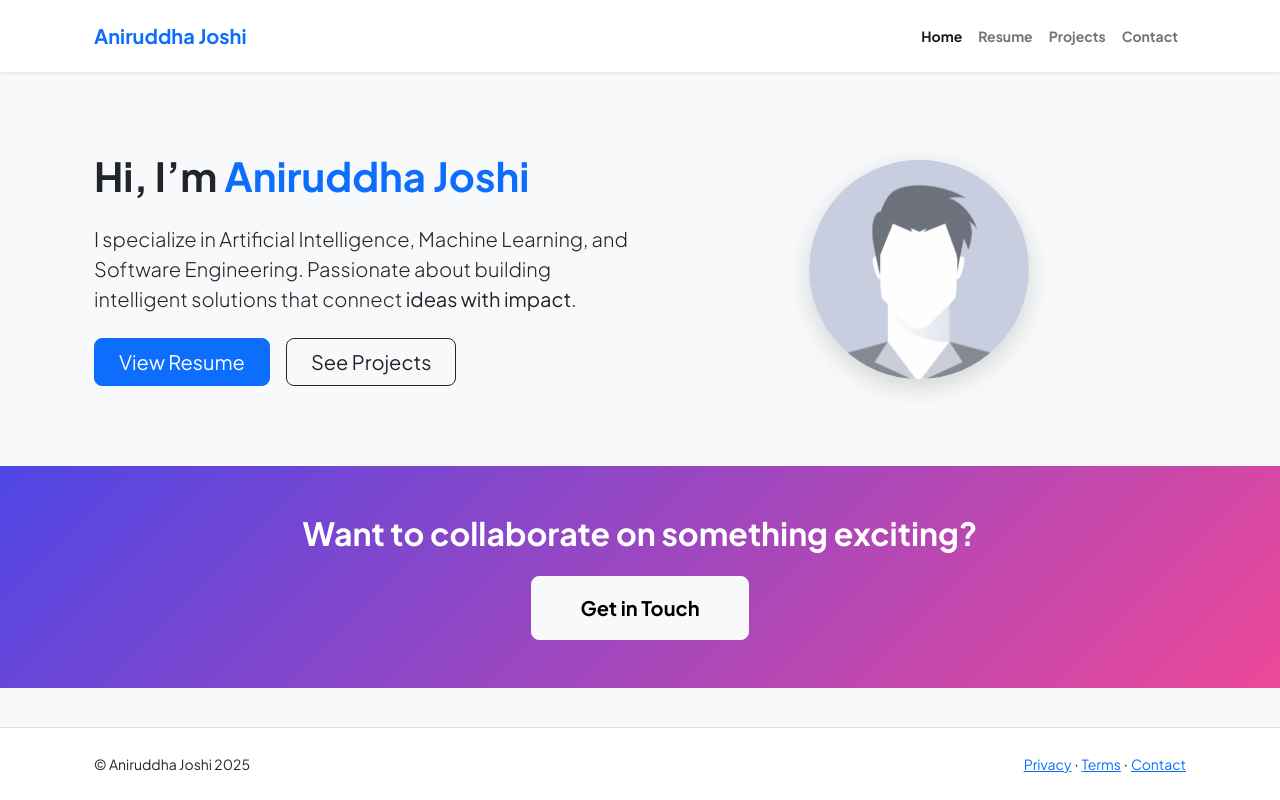
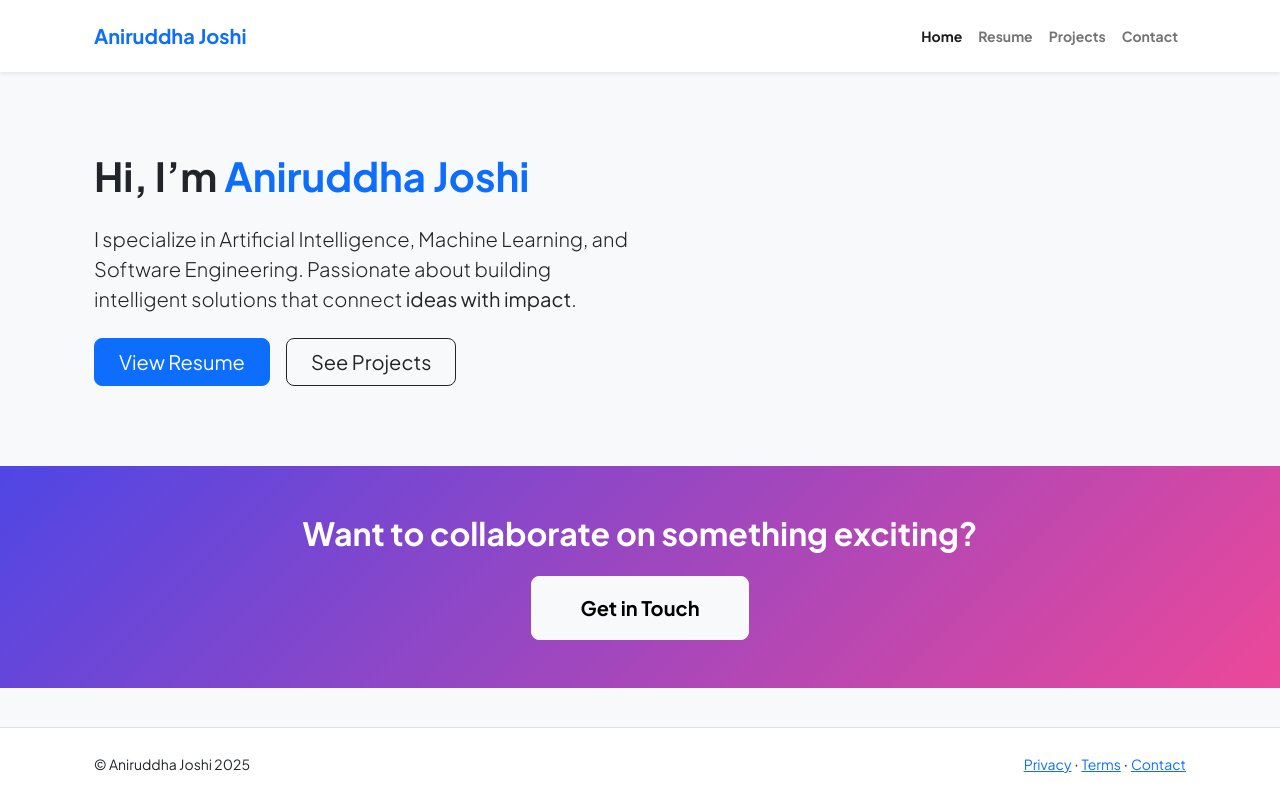
Before and after one commit to AniruddhaJoshi28/AniruddhaJoshiPortfolio, a website: page index.html in a window 1280 px wide. Drawn offline with nearby package versions, Linux system fonts and the light colour scheme.

Commit message:
index.html

```diff
--- a/index.html
+++ b/index.html
@@ -84,8 +84,7 @@
               <a class="btn btn-outline-dark btn-lg px-4 py-2" href="projects.html">See Projects</a>
             </div>
           </div>
-          <div class="col-lg-6 text-center mt-4 mt-lg-0">
-            <img src="https://github.com/AniruddhaJoshi28/AniruddhaJoshiPortfolio/blob/main/profile.png" alt="Profile" class="profile-img">
+          <div class="col-lg-6 text-center mt-4 mt-lg-0"
           </div>
         </div>
       </div>
```
